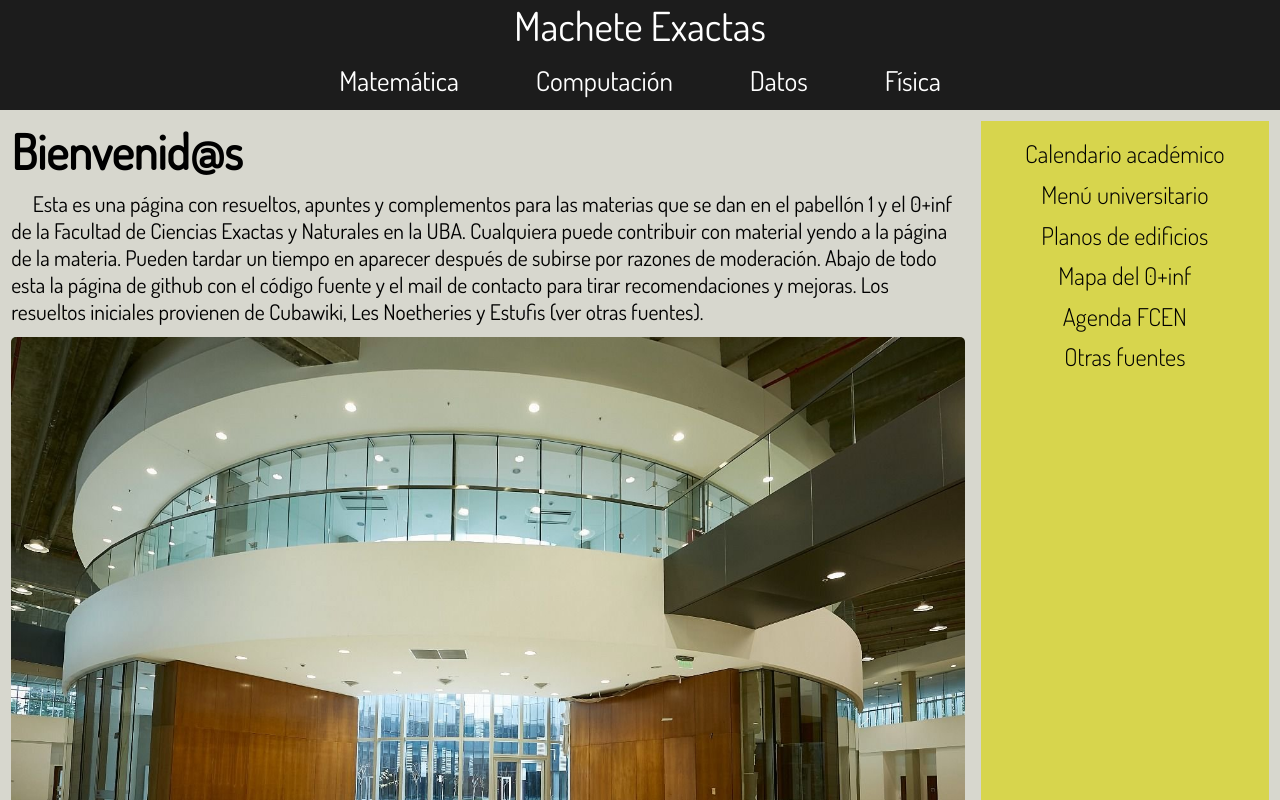
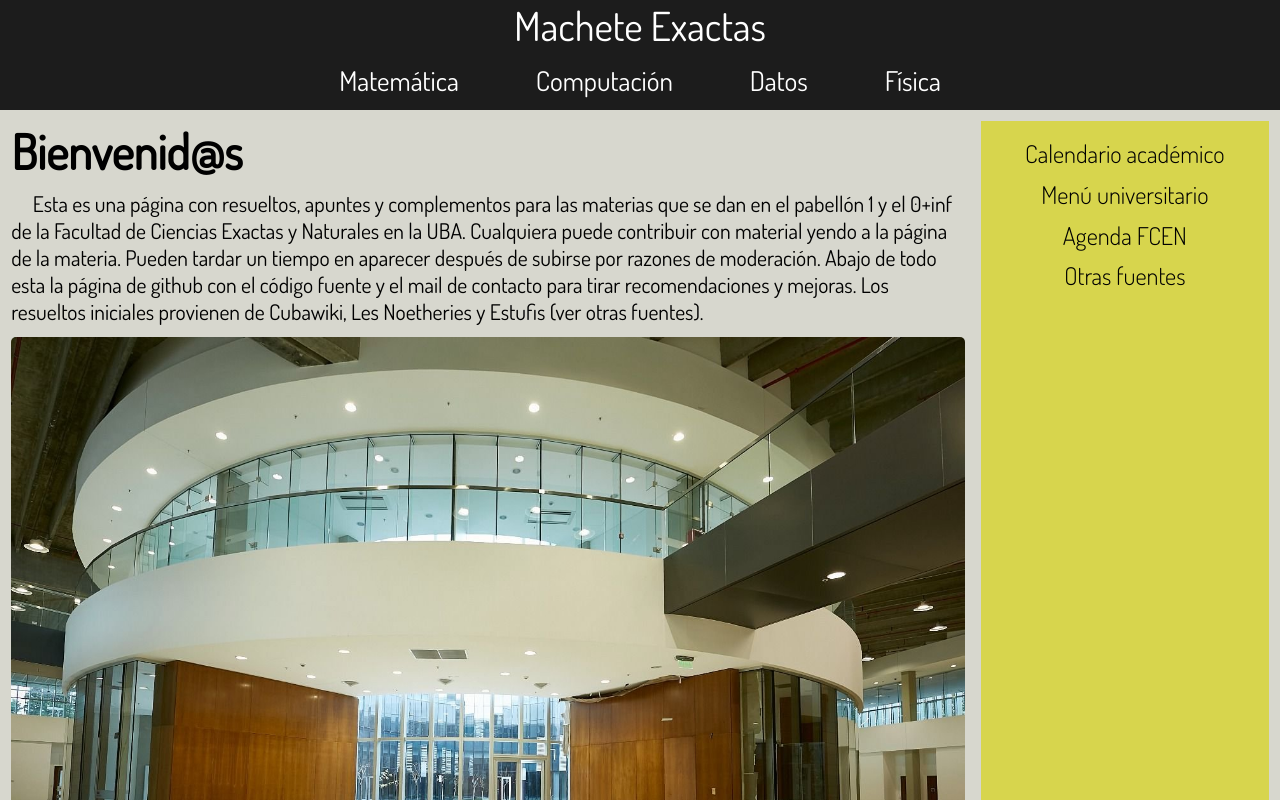
Before and after one commit to pmemoli/Machete-Exactas-Front, a React (Create React App) app: page / in a window 1280 px wide. Shown: the top 800 px of the page. Built offline with nearby package versions, Linux system fonts and the light colour scheme; no server answers.

Commit message:
eliminado clutter del sidebar

```diff
--- a/src/components/ModalLink.jsx
+++ b/src/components/ModalLink.jsx
@@ -141,9 +141,9 @@ export default function ModalLink({
                     </label>
                 </div>
                 Los links pueden ser de drive, imgur, github, o pags de la facultad.
-                <br />
+                <br/>
                 Pasar en el nombre cuatrimestre y año del examen.
-                <br />
+                <br/>
                 <a
                     className="instructions"
                     href="/instrucciones"
--- a/src/components/Resueltos.jsx
+++ b/src/components/Resueltos.jsx
@@ -1,4 +1,5 @@
 import React from 'react';
+
 // Convierte un resuelto en [anio, cuatri]
 function parseResuelto(resuelto) {
     const valores = [];
--- a/src/pages/home/Sidebar.jsx
+++ b/src/pages/home/Sidebar.jsx
@@ -26,24 +26,6 @@ export default function Sidebar() {
                 </li>
                 <li className="side-item">
                     <a
-                        href="https://exactas.uba.ar/higieneyseguridad/plan-de-proteccion/planos/"
-                        target="_blank"
-                        rel="noreferrer"
-                    >
-                        Planos de edificios
-                    </a>
-                </li>
-                <li className="side-item">
-                    <a
-                        href="https://exactas.uba.ar/wp-content/uploads/2022/10/0I-aulas-v2.pdf"
-                        target="_blank"
-                        rel="noreferrer"
-                    >
-                        Mapa del 0+inf
-                    </a>
-                </li>
-                <li className="side-item">
-                    <a
                         href="https://exactas.uba.ar/agenda/"
                         target="_blank"
                         rel="noreferrer"
```
